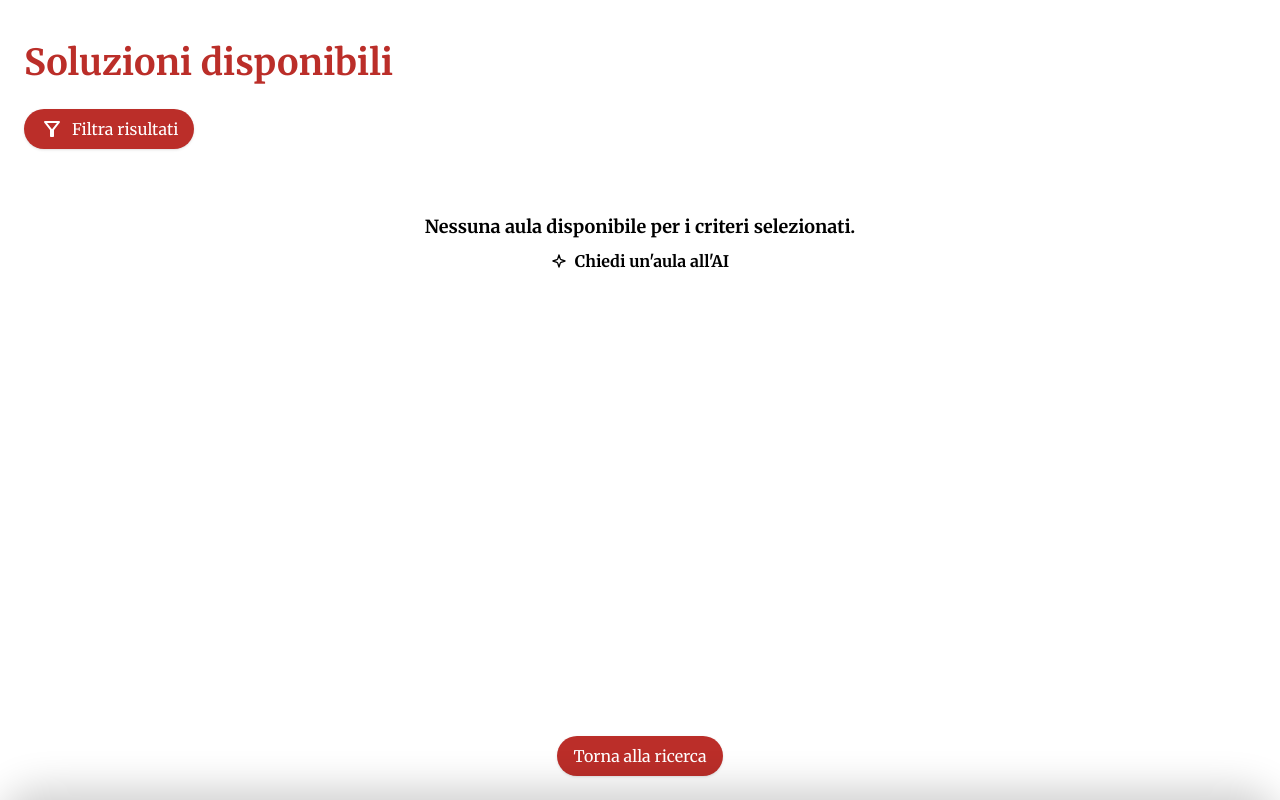
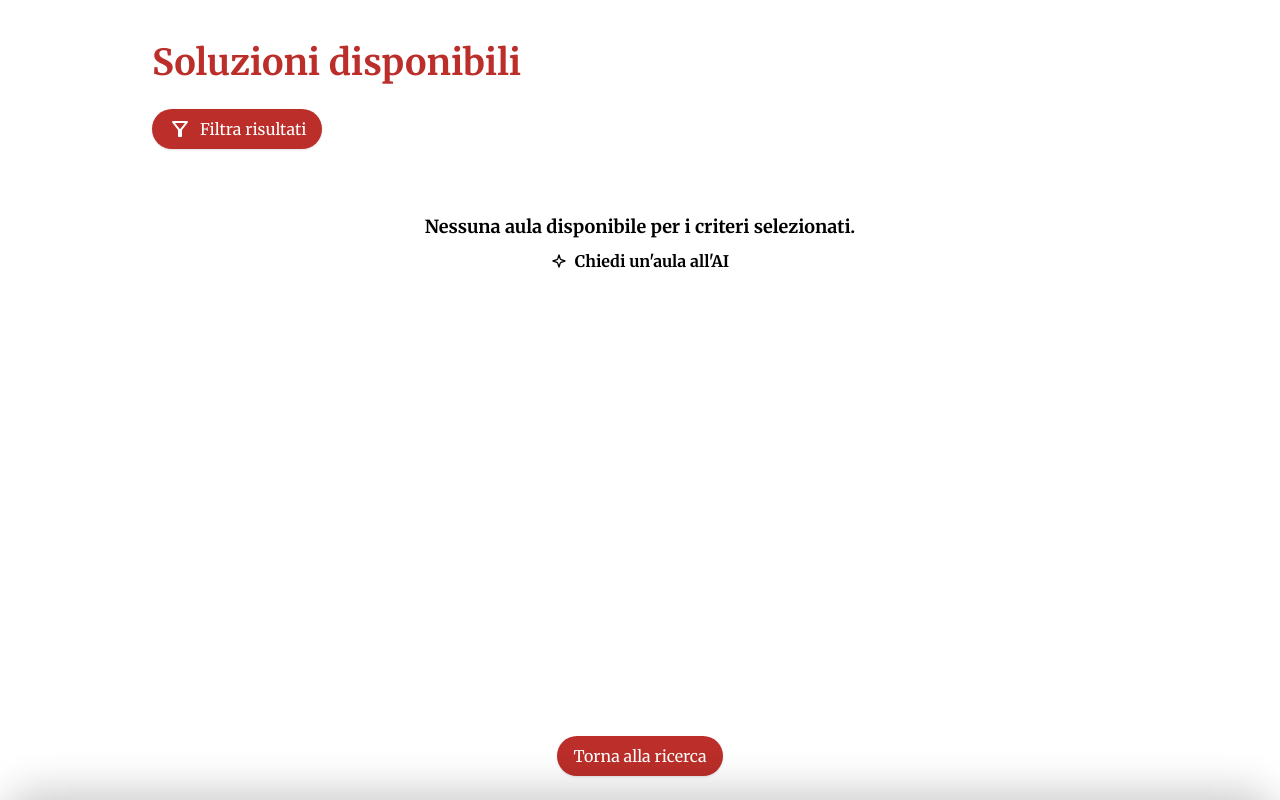
Before and after one commit to fairlycodeparents/AlmaSpot, a Vue app in the folder client/: page /results in a window 1280 px wide. Built offline with nearby package versions, Linux system fonts and the light colour scheme.

Commit message:
fix(ui): center ResultsPage content and constrain max width

```diff
--- a/client/src/views/ResultsPage.vue
+++ b/client/src/views/ResultsPage.vue
@@ -132,7 +132,9 @@ const handleSelectRoom = async (item: RoomAvailabilityDTO) => {
 </script>
 
 <template>
-  <div class="h-screen bg-brand-text flex flex-col px-6 pt-10 pb-6 relative">
+  <div
+    class="h-screen bg-brand-text flex flex-col px-6 pt-10 pb-6 relative max-w-5xl mx-auto"
+  >
     <div class="mb-6">
       <h1
         v-if="variant === 'admin' || variant === 'student'"
```
